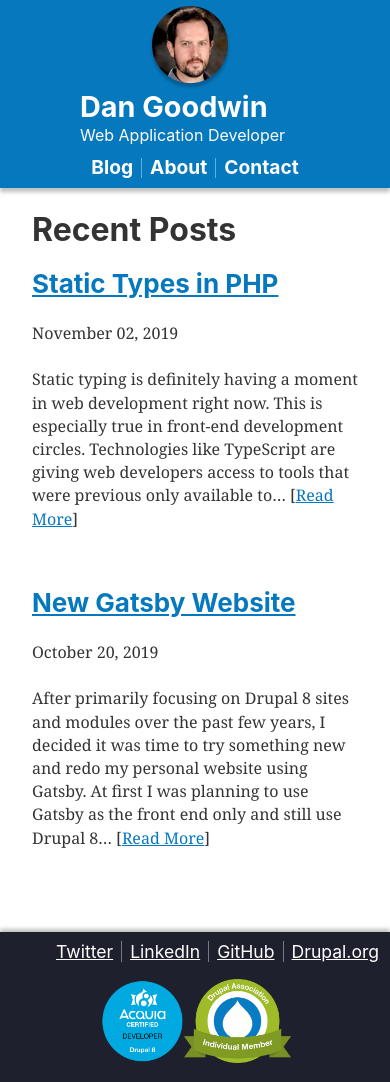
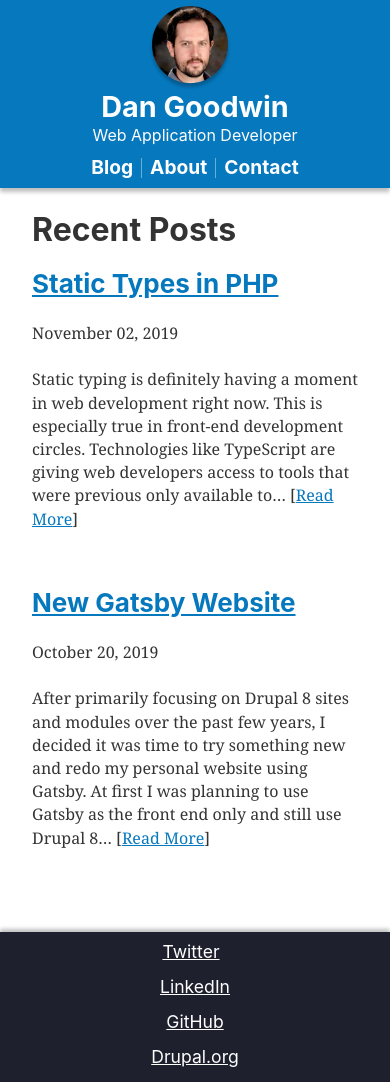
Before and after one commit to dcgoodwin2112/dcgoodwin.dev, a Gatsby site: page / in a window 390 px wide. Shown: the top 1082 px of the page. Built offline with nearby package versions, Linux system fonts and the light colour scheme; Gatsby itself is replaced by a stand-in of ours.

Commit message:
Css layout fixes.

```diff
--- a/src/css/footer.css
+++ b/src/css/footer.css
@@ -74,3 +74,10 @@
     margin: 0.5rem;
   }
 }
+
+@media only screen and (max-width: 420px) {
+  .footer-social-links li {
+   display: block;
+   border-right: none;
+  }
+}
--- a/src/css/header.css
+++ b/src/css/header.css
@@ -88,3 +88,9 @@
     padding-bottom: 0.5rem;
   }
 }
+
+@media only screen and (max-width: 420px) {
+  .author-info {
+    text-align: center;
+  }
+}
--- a/src/css/layout-custom.css
+++ b/src/css/layout-custom.css
@@ -20,7 +20,7 @@ h1 {
   display: flex;
   flex-direction: column;
   min-height: 100vh;
-  min-width: 320px;
+  min-width: 350px;
 }
 
 .layout-container > .site-footer {
```
